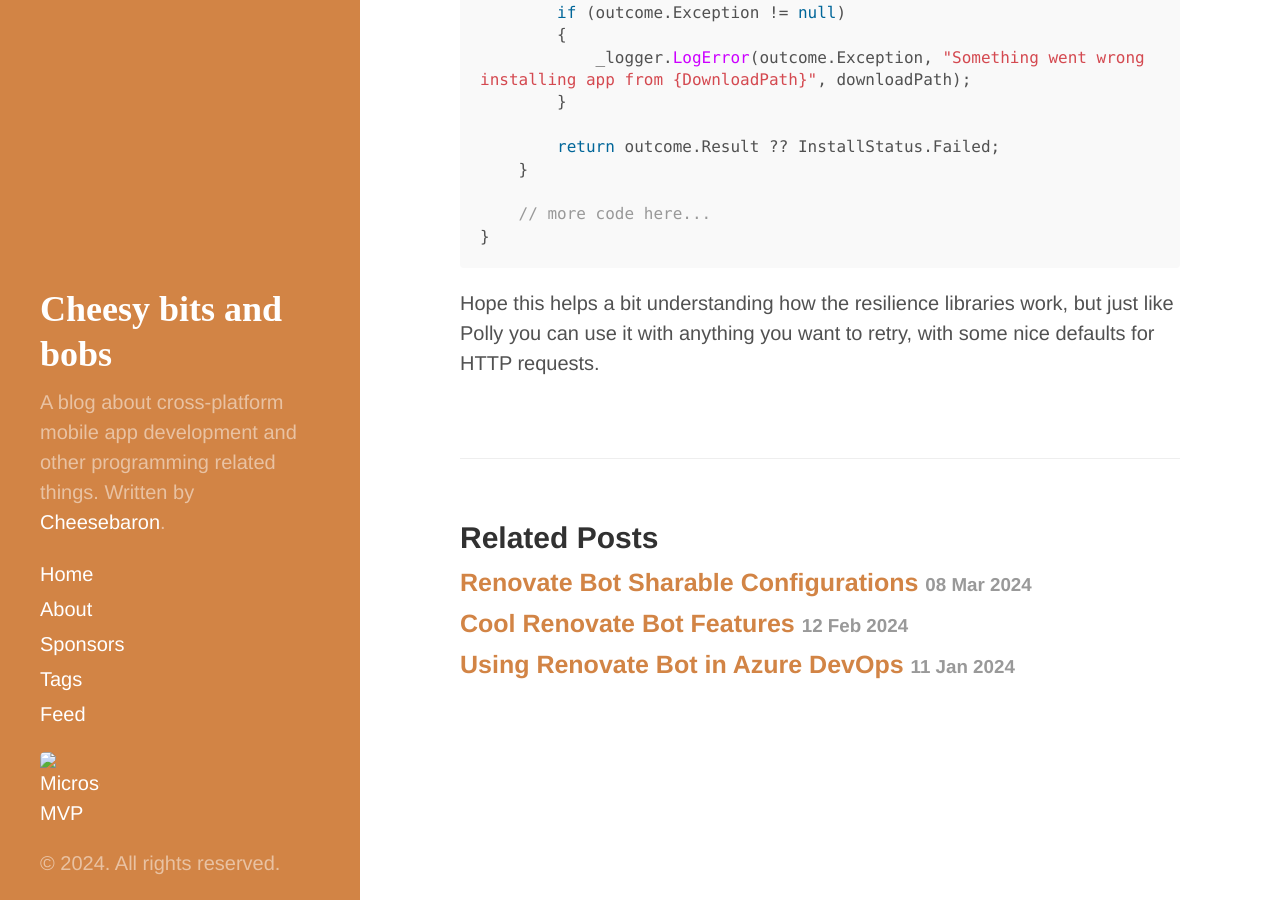
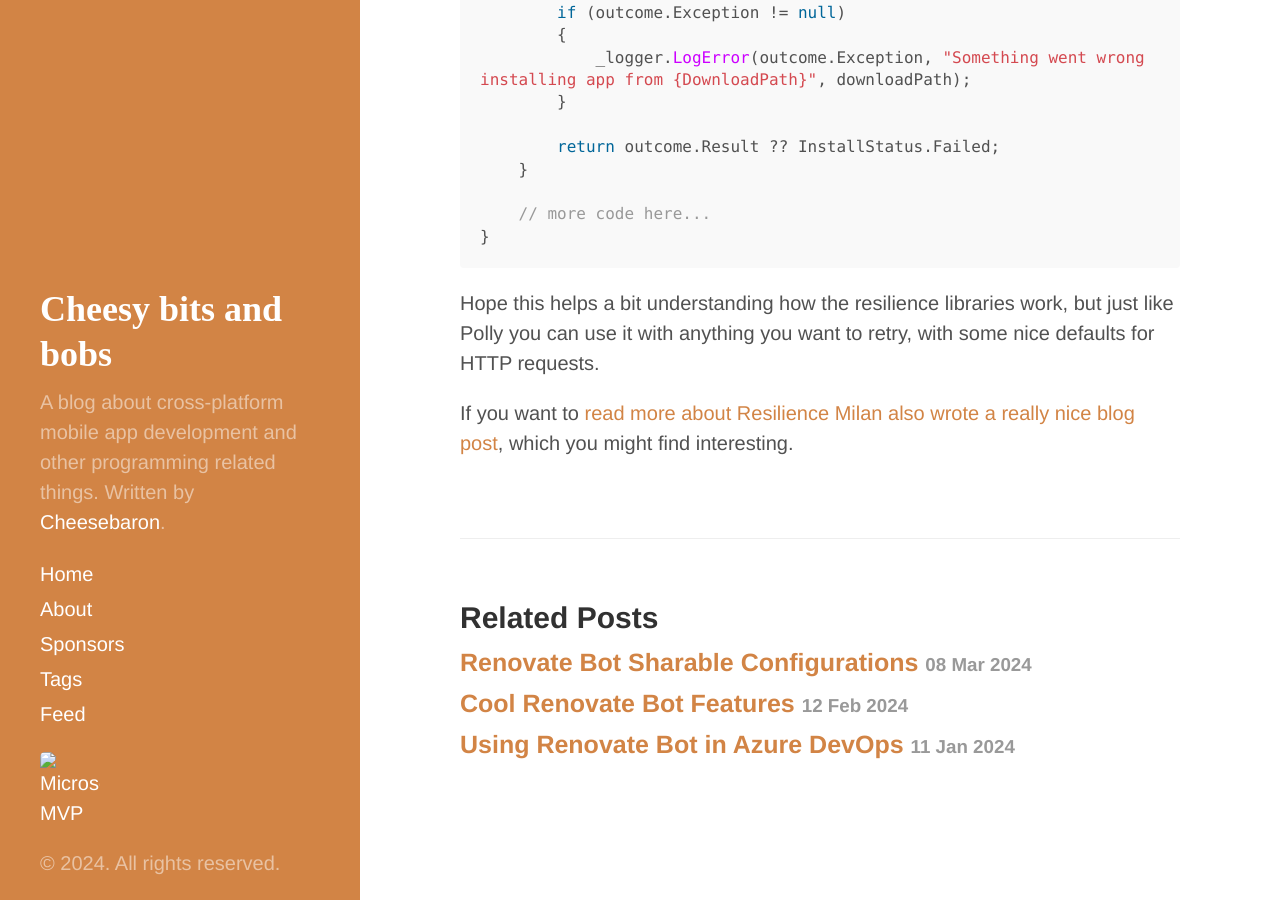
Before and after one commit to Cheesebaron/cheesebaron.github.io, a Jekyll site: the page built from _posts/2024-06-25-refit-resilience.md, in a window 1280 px wide and 900 px high, scrolled down 3510 px. Built offline with Jekyll 4.4.1, drawn with Linux system fonts in a browser that asks for light colours; comment, search, counter and statistics services are not loaded.

Commit message:
Add read more section

```diff
--- a/_posts/2024-06-25-refit-resilience.md
+++ b/_posts/2024-06-25-refit-resilience.md
@@ -128,6 +128,8 @@ public sealed class AppInstaller(
 
 Hope this helps a bit understanding how the resilience libraries work, but just like Polly you can use it with anything you want to retry, with some nice defaults for HTTP requests.
 
+If you want to [read more about Resilience Milan also wrote a really nice blog post][milan], which you might find interesting.
+
 [refit]: https://github.com/reactiveui/refit "Refit automatic type-safe REST client library"
 [di]: https://learn.microsoft.com/en-us/dotnet/core/extensions/dependency-injection "Microsoft Dependency Injection docs"
 [httpclientfactory]: https://learn.microsoft.com/en-us/dotnet/architecture/microservices/implement-resilient-applications/use-httpclientfactory-to-implement-resilient-http-requests "Using HttpClientFactory to add resiliency in Apps"
@@ -135,3 +137,4 @@ Hope this helps a bit understanding how the resilience libraries work, but just
 [mer]: https://www.nuget.org/packages/Microsoft.Extensions.Resilience "NuGet.org Microsoft.Extensions.Resilience"
 [mehr]: https://www.nuget.org/packages/Microsoft.Extensions.Http.Resilience  "NuGet.org Microsoft.Extensions.Http.Resilience"
 [defaults]: https://github.com/dotnet/extensions/blob/main/src/Libraries/Microsoft.Extensions.Http.Resilience/README.md#usage-examples "Defaults for Standard ResilienceHandler"
+[milan]: https://www.milanjovanovic.tech/blog/building-resilient-cloud-applications-with-dotnet "Blog post about resilient .NET cloud Applications"
```
